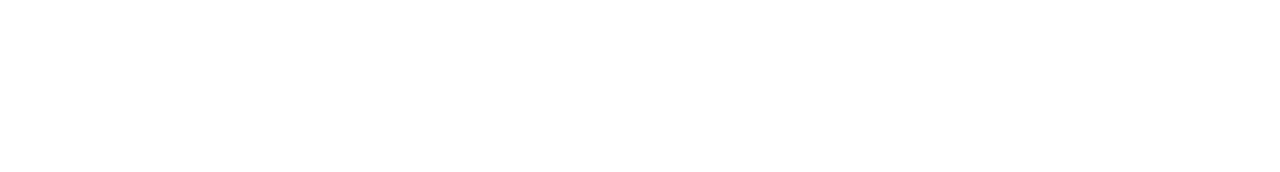
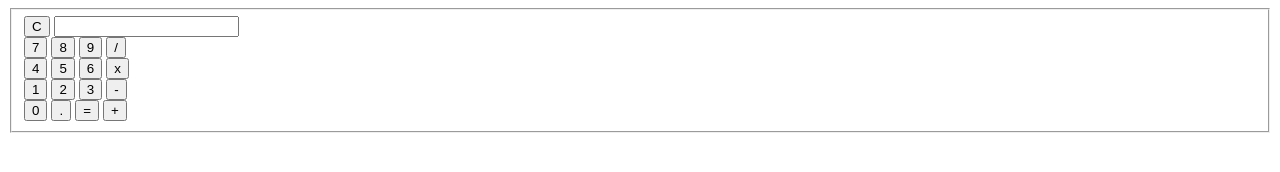
Before and after one commit to llhdc/build-a-calc, a plain HTML site: page index.html in a window 1280 px wide. Drawn offline with Linux system fonts and the light colour scheme.

Commit message:
Add 5 rows of buttons with onclick attribute.

```diff
--- a/index.html
+++ b/index.html
@@ -7,6 +7,37 @@
     <script defer src="main.js" charset="utf-8"></script>
   </head>
   <body>
-
+    <fieldset id="container">
+      <form name="calculator" action="index.html" method="post">
+      <!-- Button row 1 -->
+          <button class="row-1" type="button" name="button" value="reset" onclick="calculator.display.value = ' ' "> C</button>
+      <!-- Display -->
+          <input id="display" type="text" name="display" readonly>
+          <br>
+      <!-- row 2  - last button in each row in column class for color styling -->
+          <button class="row-2" type="button" value="7" onclick="calculator.display.value += '7'">7</button>
+          <button class="row-2" type="button" value="8" onclick="calculator.display.value += '8'">8</button>
+          <button class="row-2" type="button" value="9" onclick="calculator.display.value += '9'">9</button>
+          <button class="row-2" type="button" value="/" onclick="calculator.display.value += ' / '">/</button>
+          <br>
+      <!-- row 3 -->
+          <button class="row-3" type="button" value="4" onclick="calculator.display.value += '4'">4</button>
+          <button class="row-3" type="button" value="5" onclick="calculator.display.value += '5'">5</button>
+          <button class="row-3" type="button" value="6" onclick="calculator.display.value += '6'">6</button>
+          <button class="row-3" type="button" value="x" onclick="calculator.display.value += ' * '">x</button>
+          <br>
+      <!-- row 4 -->
+          <button class="row-4" type="button" value="1" onclick="calculator.display.value += '1'">1</button>
+          <button class="row-4" type="button" value="2" onclick="calculator.display.value += '2'">2</button>
+          <button class="row-4" type="button" value="3" onclick="calculator.display.value += '3'">3</button>
+          <button class="row-4" type="button" value="-" onclick="calculator.display.value += ' - '">-</button>
+          <br>
+      <!-- row 5 -->
+          <button class="row-5" type="button" value="0" onclick="calculator.display.value += '0'">0</button>
+          <button class="row-5" type="button" value="." onclick="calculator.display.value += '.'">.</button>
+          <input class="row-5" type="button" value="=" onclick="calculator.display.value = eval(calculator.display.value)">
+          <button class="row-5" type="button" value="+" onclick="calculator.display.value += ' + '">+</button>
+      </form>
+    </fieldset>
   </body>
 </html>
```
